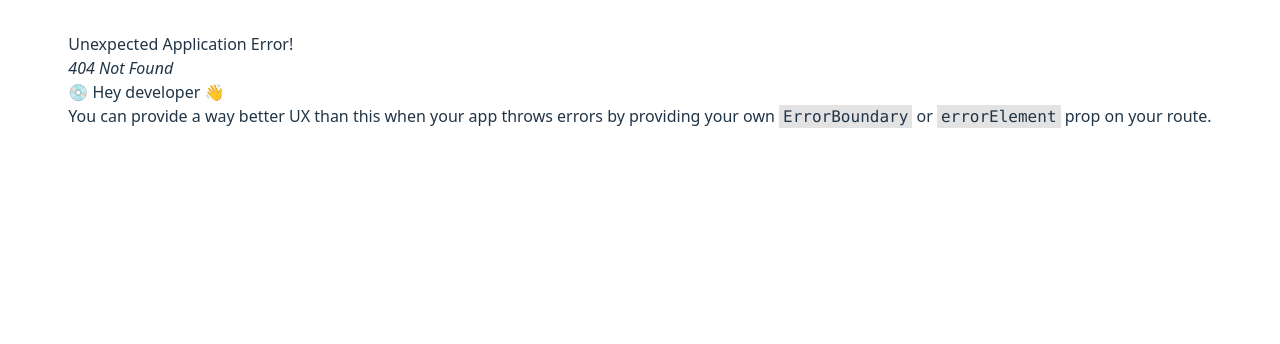
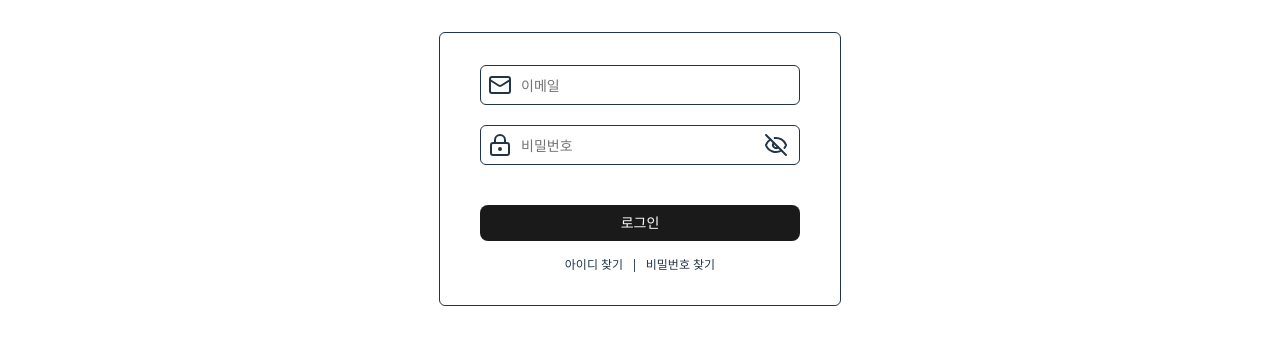
Before and after one commit to team-chaechae/chae-chae-ui, a React (Vite) app: page /login in a window 1280 px wide. Before the commit this address had no page. Shown: the top 344 px of the page. Built offline with nearby package versions, Linux system fonts and the light colour scheme.

Commit message:
[ feat ] 로그인 경로 추가 및 LoginForm 입력값 필수 처리 (#2)

```diff
--- a/src/main.tsx
+++ b/src/main.tsx
@@ -8,6 +8,7 @@ import {
 } from 'react-router-dom';
 import { Home } from './pages/Home.tsx';
 import { Signup } from './pages/Signup';
+import { Login } from './pages/Login';
 
 const router = createBrowserRouter([
   {
@@ -16,6 +17,7 @@ const router = createBrowserRouter([
     children: [
       { index: true, Component: Home },
       { path: 'signup', Component: Signup },
+      { path: 'login', Component: Login },
     ],
   },
 ]);
--- /dev/null
+++ b/src/pages/Login/LoginForm.tsx
@@ -0,0 +1,112 @@
+import { FormInput } from '@/components/FormField/FormInput';
+import { Button } from '@/components/ui/Button';
+import { fetchClient } from '@/services/fetchClient';
+import {
+  Eye,
+  EyeOff,
+  LockKeyhole,
+  Mail,
+} from 'lucide-react';
+import { useState } from 'react';
+import {
+  FormProvider,
+  useForm,
+  type SubmitHandler,
+} from 'react-hook-form';
+
+type FormValues = {
+  email: string;
+  password: string;
+};
+export const LoginForm = () => {
+  const methods = useForm<FormValues>({
+    mode: 'onChange',
+    defaultValues: {
+      email: '',
+      password: '',
+    },
+  });
+  const [isShowPassword, setIsShowPassword] =
+    useState(false);
+  const errorMessage =
+    methods.formState.errors.root?.message ?? '';
+  const EyeIcon = isShowPassword ? Eye : EyeOff;
+  const onSubmit: SubmitHandler<FormValues> = async (
+    data: FormValues,
+  ) => {
+    const request = {
+      user: {
+        email: data.email,
+        password: data.password,
+      },
+    };
+    try {
+      await fetchClient({
+        method: 'POST',
+        endpoint: '/users/login',
+        data: request,
+      });
+    } catch (error: unknown) {
+      if (error instanceof Error) {
+        console.error(error.message);
+        methods.setError('root', {
+          message: error.message,
+        });
+      }
+    }
+  };
+  return (
+    <FormProvider {...methods}>
+      <form
+        onSubmit={methods.handleSubmit(onSubmit)}
+        className='border px-10 py-8 rounded-md'
+      >
+        <div className='flex flex-col gap-5 w-[320px]'>
+          <FormInput
+            name='email'
+            type='email'
+            placeholder='이메일'
+            classNameInput='pl-10'
+            showErrorMessage
+            rules={{ required: '이메일을 입력해주세요.' }}
+            icon={
+              <Mail className='absolute left-2 top-2' />
+            }
+          />
+          <FormInput
+            name='password'
+            type={isShowPassword ? 'text' : 'password'}
+            placeholder='비밀번호'
+            classNameInput='pl-10 pr-10'
+            showErrorMessage
+            rules={{ required: '비밀번호를 입력해주세요.' }}
+            icon={
+              <>
+                <LockKeyhole className='absolute left-2 top-1/2 -translate-y-1/2' />
+                <EyeIcon
+                  className='absolute right-3 top-1/2 -translate-y-1/2 cursor-pointer'
+                  onClick={() =>
+                    setIsShowPassword(!isShowPassword)
+                  }
+                />
+              </>
+            }
+          />
+          {errorMessage && (
+            <p className='text-xs text-red-400'>
+              {errorMessage}
+            </p>
+          )}
+          <Button className='w-full mt-5' type='submit'>
+            로그인
+          </Button>
+        </div>
+        <div className='flex justify-center gap-2 text-xs pt-4'>
+          <p>아이디 찾기</p>
+          <p> | </p>
+          <p>비밀번호 찾기</p>
+        </div>
+      </form>
+    </FormProvider>
+  );
+};
--- /dev/null
+++ b/src/pages/Login/index.tsx
@@ -0,0 +1,5 @@
+import { LoginForm } from './LoginForm';
+
+export const Login = () => {
+  return <LoginForm />;
+};
```
